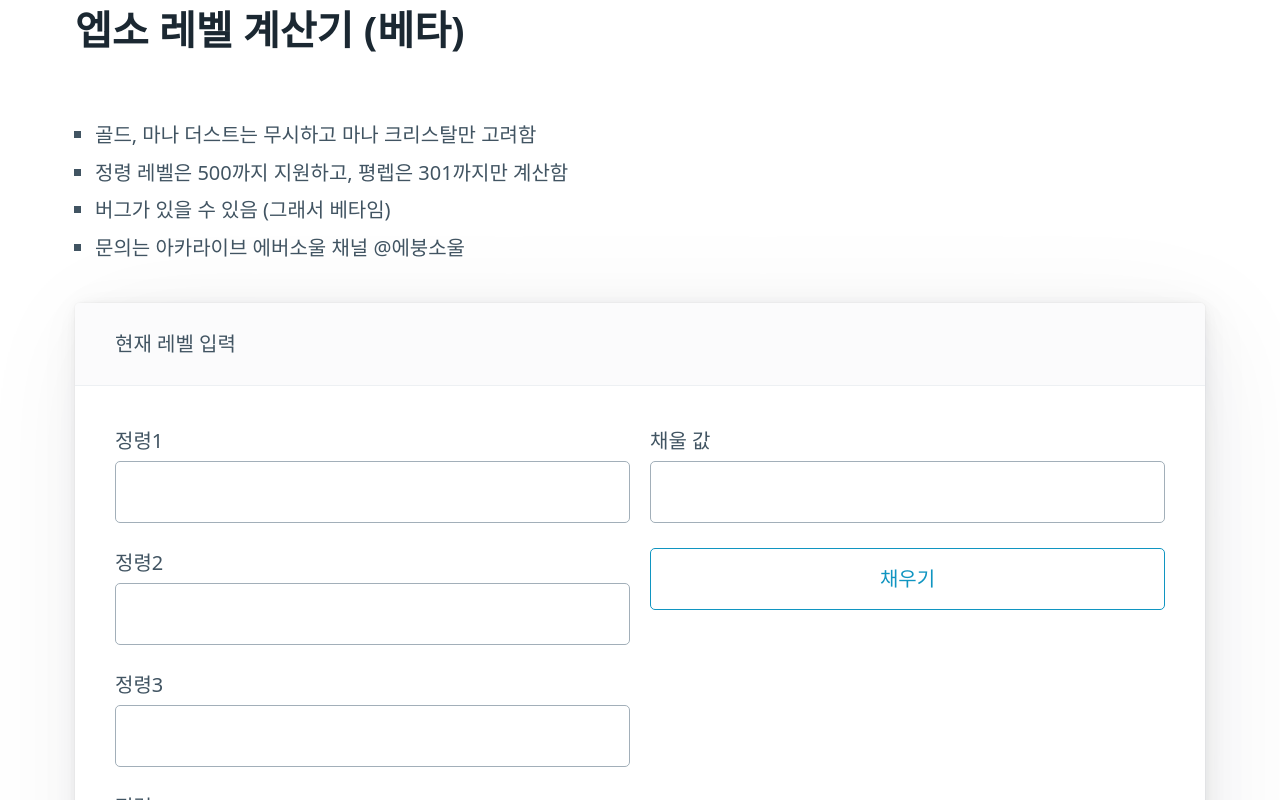
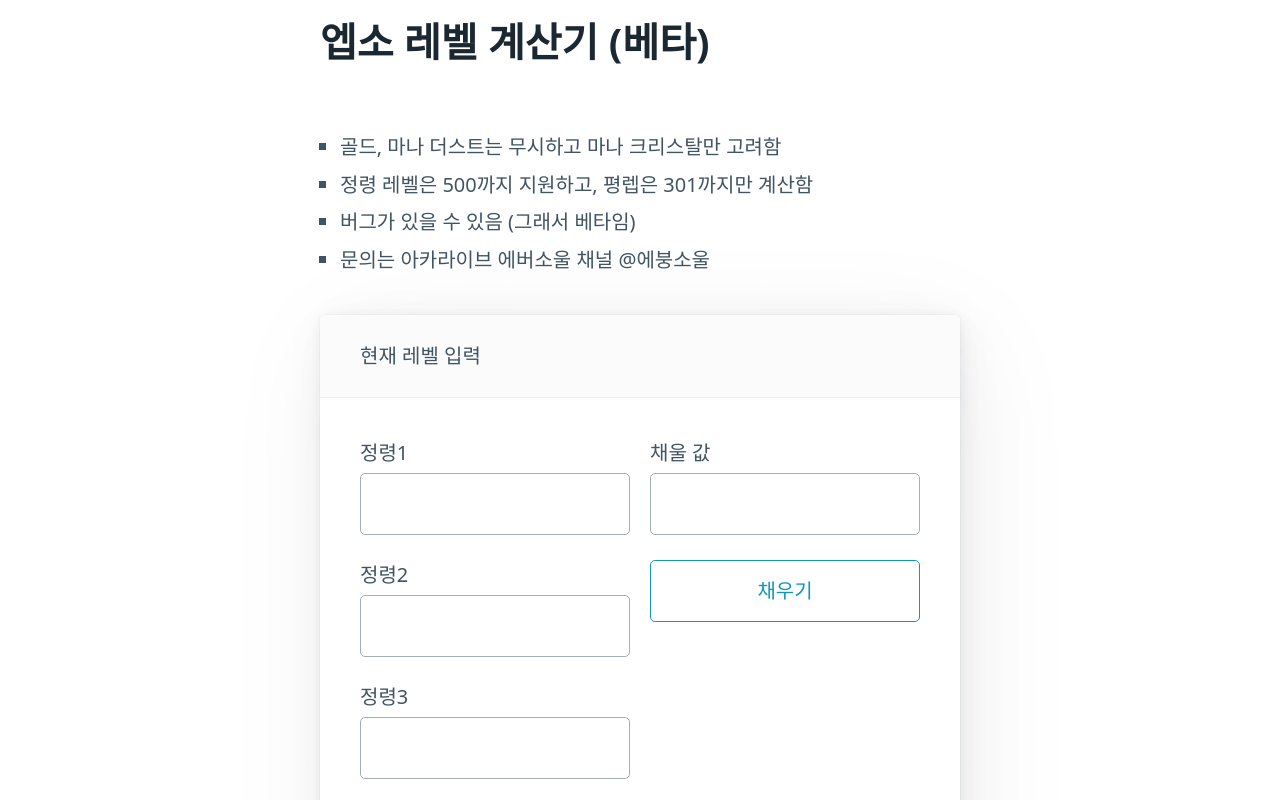
Before and after one commit to ebungkun/evercalc, a SvelteKit app: page / in a window 1280 px wide. Shown: the top 800 px of the page. Built offline with nearby package versions, Linux system fonts and the light colour scheme.

Commit message:
style: add max-width and margin-top

```diff
--- a/src/routes/+page.svelte
+++ b/src/routes/+page.svelte
@@ -4,7 +4,7 @@
   let crystalTotal = 0;
 </script>
 
-<div class="container">
+<div class="container" style="max-width:640px; margin-top: 12px;">
   <h1>엡소 레벨 계산기 (베타)</h1>
   <ul>
     <li>골드, 마나 더스트는 무시하고 마나 크리스탈만 고려함</li>
```
